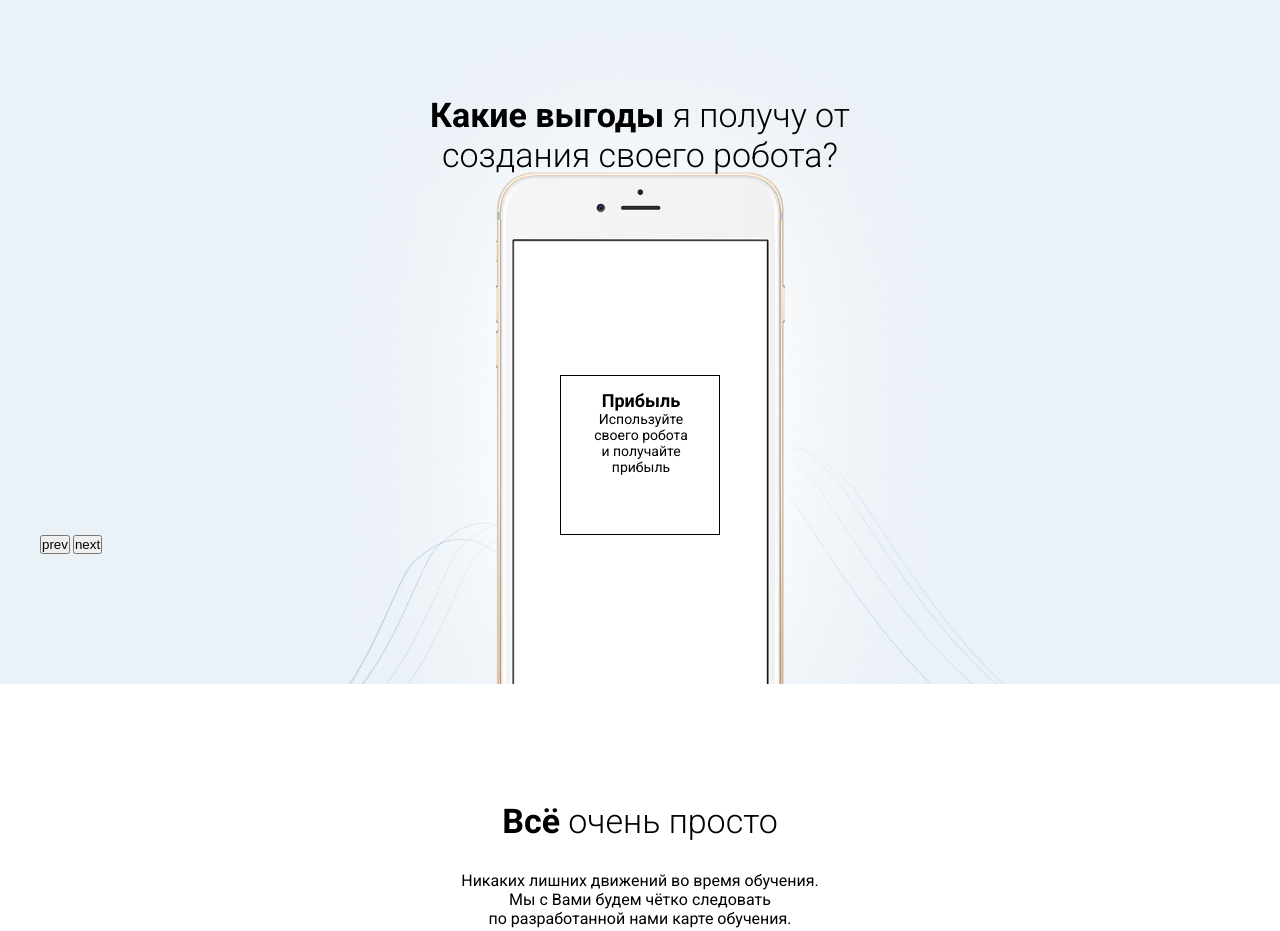
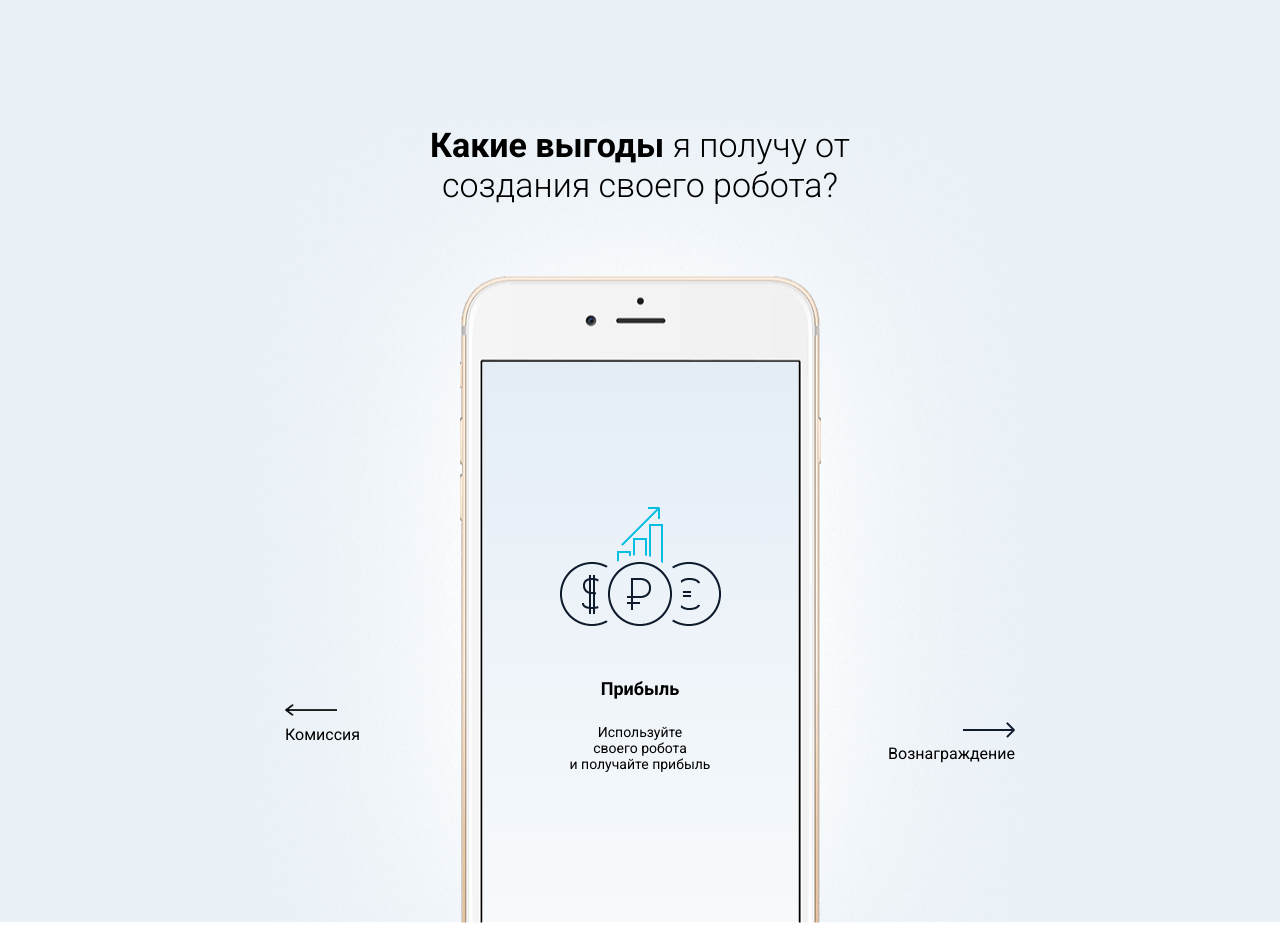
Before and after one commit to svyat1234/Algotrading, a plain HTML site: page index.html in a window 1280 px wide. Shown: the part 2900-3831 px from the top of the page. Drawn offline with nearby package versions, Linux system fonts and the light colour scheme.

Commit message:
Add files via upload

```diff
--- a/index.html
+++ b/index.html
@@ -156,39 +156,40 @@
   <!-- /.study -->
   <section class="benefit">
     <div class="container">
+      <div class="benefit-bg">
         <h2 class="section__title benefit__title"><span class="section__text-bold">Какие выгоды</span> я получу от создания своего робота?</h2>
         <div class="slider">
           <div class="slider-line">
             <div class="slider-line__card">
               <div class="benefit-line__images">
-              <img src="" alt="" class="benefit-line__img">
-              <img src="" alt="" class="benefit-line__img">
-              <img src="" alt="" class="benefit-line__img">
+                <img src="img/dollar.png" alt="" class="benefit-line__img">
+                <img src="img/ruble.png" alt="" class="benefit-line__img">
+                <img src="img/euro.png" alt="" class="benefit-line__img">
               </div>
               <!-- /.benefit-line__images -->
               <h3 class="benefit-line__title">Прибыль</h3>
-            <span class="benefit-line__text">Используйте своего робота <br> и получайте прибыль</span>
+              <span class="benefit-line__text">Используйте своего&nbsp;робота <br> и получайте прибыль</span>
             </div>
             <!-- /.slider-line__card -->
             <div class="slider-line__card">
               <div class="benefit-line__images">
-              <img src="" alt="" class="benefit-line__img">
-              <img src="" alt="" class="benefit-line__img">
-              <img src="" alt="" class="benefit-line__img">
+                <img src="img/dollar.png" alt="" class="benefit-line__img">
+                <img src="img/ruble.png" alt="" class="benefit-line__img">
+                <img src="img/euro.png" alt="" class="benefit-line__img">
               </div>
               <!-- /.benefit-line__images -->
-            <h3 class="benefit-line__title">Прибыль</h3>
-            <span class="benefit-line__text">Используйте своего робота и получайте прибыль</span>
+              <h3 class="benefit-line__title">Вознаграждение</h3>
+              <span class="benefit-line__text">Используйте своего робота и получайте очень много денег</span>
             </div>
             <!-- /.slider-line__card -->
             <div class="slider-line__card">
               <div class="benefit-line__images">
-              <img src="" alt="" class="benefit-line__img">
-              <img src="" alt="" class="benefit-line__img">
-              <img src="" alt="" class="benefit-line__img">
+                <img src="img/dollar.png" alt="" class="benefit-line__img">
+                <img src="img/ruble.png" alt="" class="benefit-line__img">
+                <img src="img/euro.png" alt="" class="benefit-line__img">
               </div>
               <!-- /.benefit-line__images -->
-            <h3 class="benefit-line__title">Прибыль</h3>
+              <h3 class="benefit-line__title">Комиссиия</h3>
               <span class="benefit-line__text">Используйте своего робота и получайте прибыль</span>
             </div>
             <!-- /.slider-line__card -->
@@ -196,8 +197,20 @@
           <!-- /.slider-line -->
         </div>
         <!-- /.slider -->
-      <button class="slider-prev">prev</button>
-      <button class="slider-next">next</button>
+      </div>
+      <!-- /.benefit-bg -->
+      <div class="slider__buttons">
+        <div class="slider__buttons-prev">
+          <img src="img/prev.png" alt="" class="slider-prev">
+          <span class="slider-prev-text">Комиссия</span>
+        </div>
+        <!-- /.slider__buttons-next -->
+        <div class="slider__buttons-next">
+          <img src="img/next.png" alt="" class="slider-next">
+          <span class="slider-next-text">Вознаграждение</span>
+        </div>
+      </div>
+      <!-- /.slider__buttons -->
     </div>
     <!-- /.container -->
   </section>
--- a/js/main.js
+++ b/js/main.js
@@ -63,16 +63,16 @@ let offset = 0;
 const sliderLine = document.querySelector('.slider-line');
 
 document.querySelector('.slider-next').addEventListener('click', function(){
-  offset = offset + 160;
-  if (offset > 320) {
+  offset = offset + 320;
+  if (offset > 640) {
     offset = 0;
   }
   sliderLine.style.left = -offset + 'px';
 });
 document.querySelector('.slider-prev').addEventListener('click', function(){
-  offset = offset - 160;
+  offset = offset - 320;
   if (offset < 0) {
-    offset = 320;
+    offset = 640;
   }
   sliderLine.style.left = -offset + 'px';
 });
--- a/sass/templates/_benefit.sass
+++ b/sass/templates/_benefit.sass
@@ -1,33 +1,100 @@
 .benefit
-  padding-top: 130px
-  padding-bottom: 130px
-  background: url('../img/benefit_bg.png') no-repeat center / cover
+  position: relative
+  padding-top: 160px
+  background: #eaf1f7
+  padding-bottom: 178px
+  &-bg
+    background: url('../img/benefit-phone.png') no-repeat center
+    padding-bottom: 200px
+    margin-bottom: -172px
+  &::before
+    position: absolute
+    content: ''
+    display: flex
+    bottom: 0
+    left: 50%
+    display: flex
+    height: 560px
+    width: 315px
+    margin-left: -157.5px
+    background-image: linear-gradient(0.0deg, #f7fafc 0%, #e4edf6 100%);
   &__title
     max-width: 465px
     margin: auto
-    margin-bottom: 200px
+    // margin-bottom: 200px
     text-align: center
+    padding-bottom: 300px
   &-line
     &__title
       font-size: 18px
+      margin-bottom: 25px
     &__text
       font-size: 14px
-      max-width: 130px
+      max-width: 160px
       display: inline-block
+    &__images
+      position: relative
+      display: flex
+      margin-bottom: 52px
+      justify-content: center
+      &::before
+        position: absolute
+        content: ''
+        display: flex
+        top: 0
+        left: 50%
+        margin-top: -55px
+        margin-left: -23px
+        width: 46px
+        height: 57px
+        background: url('../img/height.png') no-repeat center
 .slider
-  width: 160px
-  height: 160px
-  border: 1px solid black
+  width: 320px
+  height: 370px
   margin: auto
   overflow: hidden
   &-line
+    padding-top: 57px
     display: flex
-    height: 160px
-    width: 640px
+    height:
+    width: 960px
     position: relative
-    left: 0
+    bottom: 0
     transition: all 1s
     &__card
-      max-width: 160px
+      max-width: 320px
       width: 100%
       text-align: center
+  &__buttons
+    position: relative
+    max-width: 750px
+    padding-left: 20px
+    padding-right: 20px
+    margin: auto
+    margin-top: -371px
+    &-next
+      text-align: right
+      position: absolute
+      right: 0
+    &-prev
+      display: flex
+      flex-direction: column
+  &-prev
+    width: 52px
+    height: 12px
+    margin-bottom: 9px
+    cursor: pointer
+    &-text
+      font-size: 16px
+  &-next
+    position: absolute
+    right: 0
+    bottom: 25px
+    background: transparent
+    border: none
+    width: 52px
+    height: 16px
+    cursor: pointer
+    display: block
+    &-text
+      font-size: 16px
--- a/sass/templates/_calc.sass
+++ b/sass/templates/_calc.sass
@@ -39,6 +39,9 @@
             width: 20px
             height: 20px
             opacity: 0.5
+            transition: all 0.2s
+            &:hover
+                transform: scale(1.2)
     &__title
         font-size: 20px
         text-align: center
--- a/sass/templates/_simple.sass
+++ b/sass/templates/_simple.sass
@@ -1,4 +1,5 @@
 .simple
+  background-color: $light
   margin-top: 117px
   text-align: center
   &__info
```
Also changed, not shown: img/benefit-phone.png (added), img/dollar.png (added), img/euro.png (added), img/height.png (added), img/next.png (added), img/prev.png (added), img/ruble.png (added), sass/style.css, 1 other file. Lines whose indentation alone changed are shown as unchanged.
